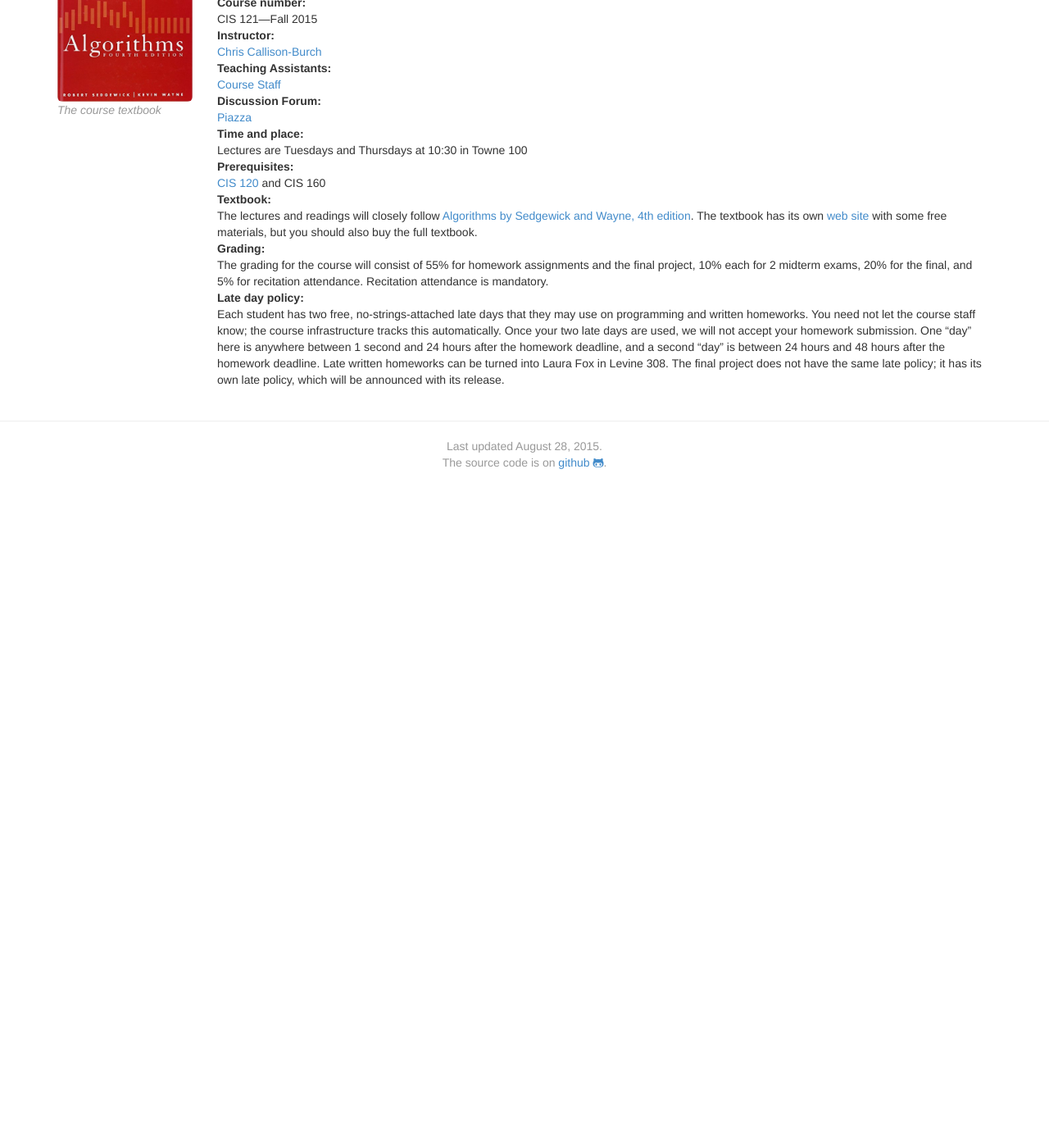
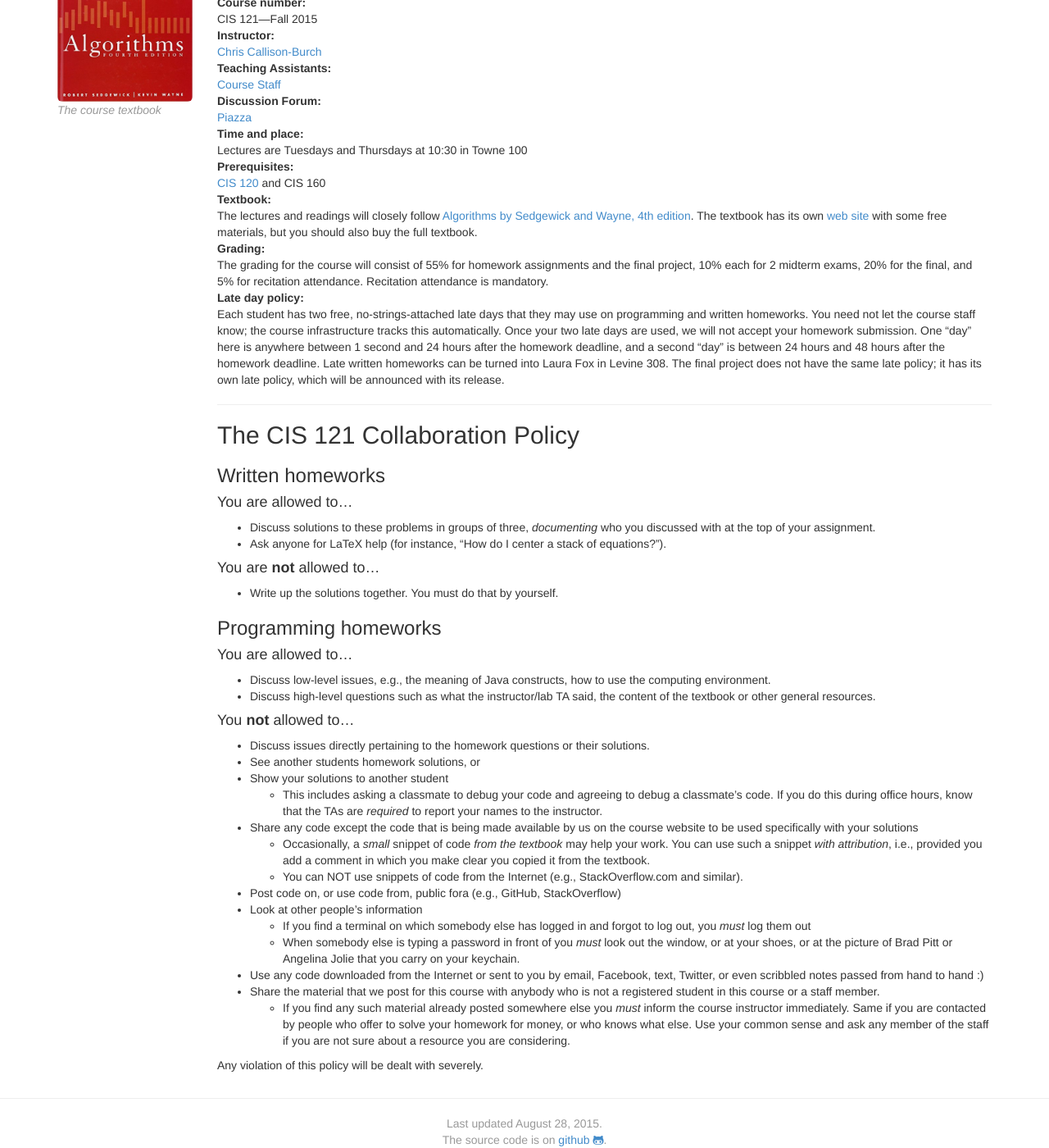
Before and after one commit to callison-burch/data-structures-and-algorithms, a Jekyll site: the page built from index.md, in a window 1280 px wide and 1400 px high, scrolled down 150 px. Shown: the whole window at 82% size. Built offline with Jekyll 4.4.1, drawn with Linux system fonts in a browser that asks for light colours; nearby versions of some CDN libraries; before the commit the page ends 900 px from its top, so only the background shows below that.

Commit message:
Add collaboration policy

```diff
--- a/index.md
+++ b/index.md
@@ -37,3 +37,66 @@ Grading:
 
 Late day policy:
 : Each student has two free, no-strings-attached late days that they may use on programming and written homeworks. You need not let the course staff know; the course infrastructure tracks this automatically. Once your two late days are used, we will not accept your homework submission. One "day" here is anywhere between 1 second and 24 hours after the homework deadline, and a second "day" is between 24 hours and 48 hours after the homework deadline. Late written homeworks can be turned into Laura Fox in Levine 308. The final project does not have the same late policy; it has its own late policy, which will be announced with its release.
+
+--------------------------------------------------------------------------------
+
+## The CIS 121 Collaboration Policy
+
+### Written homeworks
+
+#### You are allowed to...
+-   Discuss solutions to these problems in groups of three,
+    *documenting* who you discussed with at the top of your
+    assignment.
+-   Ask anyone for LaTeX help (for instance, "How do I center a stack of
+    equations?").
+
+#### You are **not** allowed to...
+-   Write up the solutions together. You must do that by yourself.
+
+### Programming homeworks
+
+#### You are allowed to...
+-   Discuss low-level issues, e.g., the meaning of Java constructs, how
+    to use the computing environment.
+-   Discuss high-level questions such as what the instructor/lab TA
+    said, the content of the textbook or other general resources.
+
+#### You **not** allowed to...
+-   Discuss issues directly pertaining to the homework questions or
+    their solutions.
+-   See another students homework solutions, or
+-   Show your solutions to another student
+    -   This includes asking a classmate to debug your code and agreeing
+        to debug a classmate’s code. If you do this during office hours,
+        know that the TAs are *required* to report your names to the
+        instructor.
+-   Share any code except the code that is being made available by us on
+    the course website to be used specifically with your solutions
+    -   Occasionally, a *small* snippet of code *from the textbook* may help
+        your work. You can use such a snippet *with attribution*, i.e.,
+        provided you add a comment in which you make clear you copied it
+        from the textbook.
+    -   You can NOT use snippets of code from the Internet (e.g.,
+        StackOverflow.com and similar).
+-   Post code on, or use code from, public fora (e.g., GitHub,
+    StackOverflow)
+-   Look at other people’s information
+    -   If you find a terminal on which somebody else has logged in and
+        forgot to log out, you *must* log them out
+    -   When somebody else is typing a password in front of you *must*
+        look out the window, or at your shoes, or at the picture of Brad
+        Pitt or Angelina Jolie that you carry on your keychain.
+-   Use any code downloaded from the Internet or sent to you by email,
+    Facebook, text, Twitter, or even scribbled notes passed from hand to
+    hand :)
+-   Share the material that we post for this course with anybody who is
+    not a registered student in this course or a staff member.
+    -   If you find any such material already posted somewhere else you
+        *must* inform the course instructor immediately. Same if you are
+        contacted by people who offer to solve your homework for money,
+        or who knows what else. Use your common sense and ask any member
+        of the staff if you are not sure about a resource you are
+        considering.
+
+Any violation of this policy will be dealt with severely.
```
